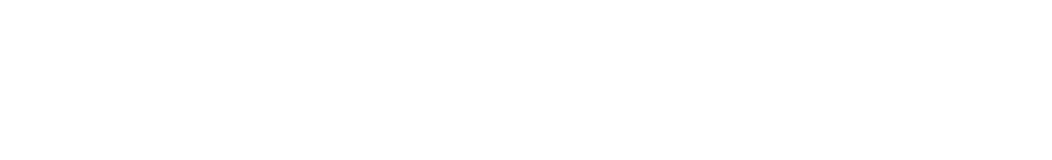
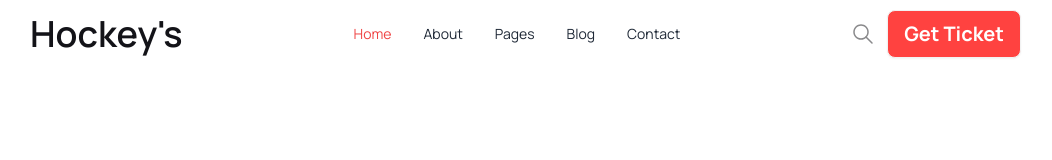
Before and after one commit to sujonifty/hockeys, a plain HTML site: page index.html in a window 1280 px wide. Shown: the whole page, without its empty margins (123-1175 px from the left). Drawn offline with nearby package versions, Linux system fonts and the light colour scheme.

Commit message:
navbar section completed

```diff
--- a/index.html
+++ b/index.html
@@ -1,13 +1,72 @@
 <!DOCTYPE html>
 <html lang="en">
+
 <head>
     <meta charset="UTF-8">
     <meta name="viewport" content="width=device-width, initial-scale=1.0">
     <title>Hockeys Club</title>
+
+    <!-- Daisy CDN Link  -->
+    <link href="https://cdn.jsdelivr.net/npm/daisyui@4.6.0/dist/full.min.css" rel="stylesheet" type="text/css" />
+    <script src="https://cdn.tailwindcss.com"></script>
+    <!-- Manrope font by google font -->
+    <link rel="preconnect" href="https://fonts.googleapis.com">
+    <link rel="preconnect" href="https://fonts.gstatic.com" crossorigin>
+    <link href="https://fonts.googleapis.com/css2?family=Manrope:wght@400;500;600;700;800&display=swap"
+        rel="stylesheet">
+
+    <style>
+        .manrope-font {
+            font-family: 'Manrope', sans-serif;
+        }
+        .text-color{
+            color: #131318;
+        }
+    </style>
 </head>
-<body >
-    <header class="comtainer w-4/5 mx-auto">
 
+<body class="manrope-font">
+    <header class="comtainer md:w-4/5 mx-auto">
+        <nav>
+
+
+            <div class="navbar bg-base-100">
+                <div class="navbar-start">
+                    <div class="dropdown">
+                        <div tabindex="0" role="button" class="btn btn-ghost lg:hidden">
+                            <svg xmlns="http://www.w3.org/2000/svg" class="h-5 w-5" fill="none" viewBox="0 0 24 24"
+                                stroke="currentColor">
+                                <path stroke-linecap="round" stroke-linejoin="round" stroke-width="2"
+                                    d="M4 6h16M4 12h8m-8 6h16" />
+                            </svg>
+                        </div>
+                        <ul tabindex="0"
+                            class="menu menu-sm dropdown-content mt-3 z-[1] p-2 shadow bg-base-100 rounded-box w-52">
+                            <li class="text-red-500"><a>Home</a></li>
+                            <li><a>About</a></li>
+                            <li><a>Pages</a></li>
+                            <li><a>Blog</a></li>
+                            <li><a>Contact</a></li>
+                        </ul>
+                    </div>
+                    <a class="btn btn-ghost text-xl lg:text-4xl text-color font-semibold">Hockey's</a>
+                </div>
+                <div class="navbar-center hidden lg:flex">
+                    <ul class="menu menu-horizontal px-1">
+                        <li class="text-red-500"><a>Home</a></li>
+                        <li><a>About</a></li>
+                        <li><a>Pages</a></li>
+                        <li><a>Blog</a></li>
+                        <li><a>Contact</a></li>
+                    </ul>
+                </div>
+                <div class="navbar-end gap-3">
+                    <img class="cursor-pointer hidden lg:flex" src="Images/Frame.svg" alt="">
+                    <a class="btn bg-[#FF4240] text-white text-xl rounded-lg  font-bold">Get Ticket</a>
+                </div>
+            </div>
+        </nav>
     </header>
 </body>
+
 </html>
--- /dev/null
+++ b/tailwind.config.js
@@ -0,0 +1,8 @@
+/** @type {import('tailwindcss').Config} */
+module.exports = {
+  content: ["./src/**/*.{html,js}"],
+  theme: {
+    extend: {},
+  },
+  plugins: [],
+}
```
Also changed, not shown: Images/Frame.svg (added).
